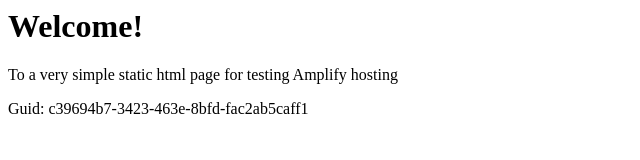
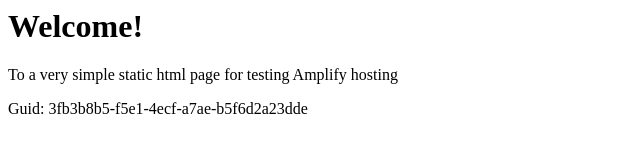
Before and after one commit to aws-aemilia-sfo/Github-PR-Commit-Integration-Test-DoNotTouch-GitHubWebhookPushCanaryTest-v1-prod-us-west-1, a website: page src/index.html in a window 1280 px wide. Shown: the full height of the page, 0-640 px from the left. Drawn offline with Linux system fonts and the light colour scheme.

Commit message:
commit from integ tests

```diff
--- a/src/index.html
+++ b/src/index.html
@@ -12,6 +12,6 @@
 <body>
     <h1>Welcome!</h1>
     <p>To a very simple static html page for testing Amplify hosting</p>
-    <p>Guid: c39694b7-3423-463e-8bfd-fac2ab5caff1</p></body>
+    <p>Guid: 3fb3b8b5-f5e1-4ecf-a7ae-b5f6d2a23dde</p></body>
 
 </html>
```
